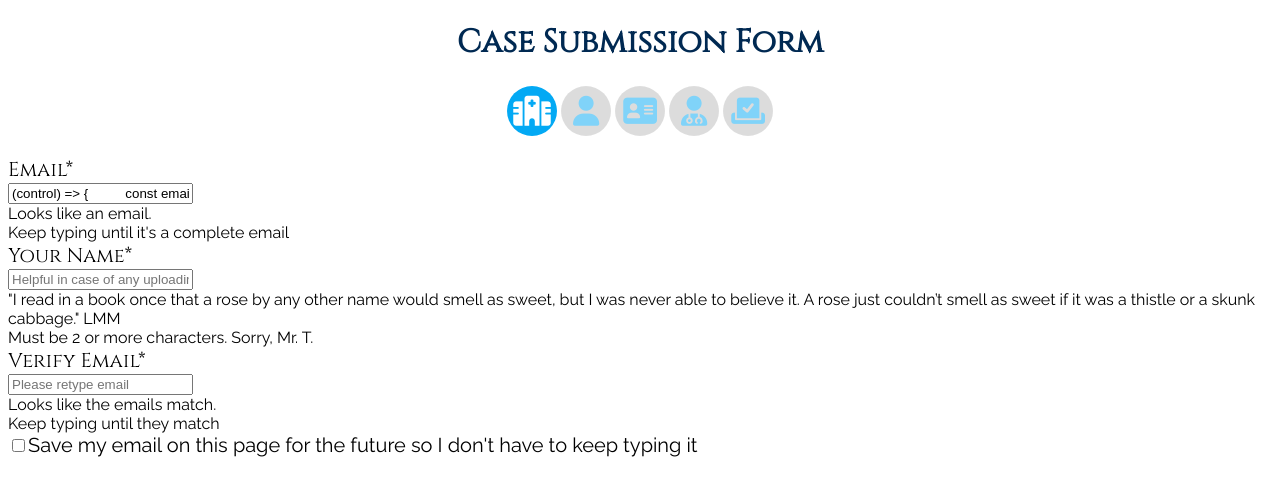
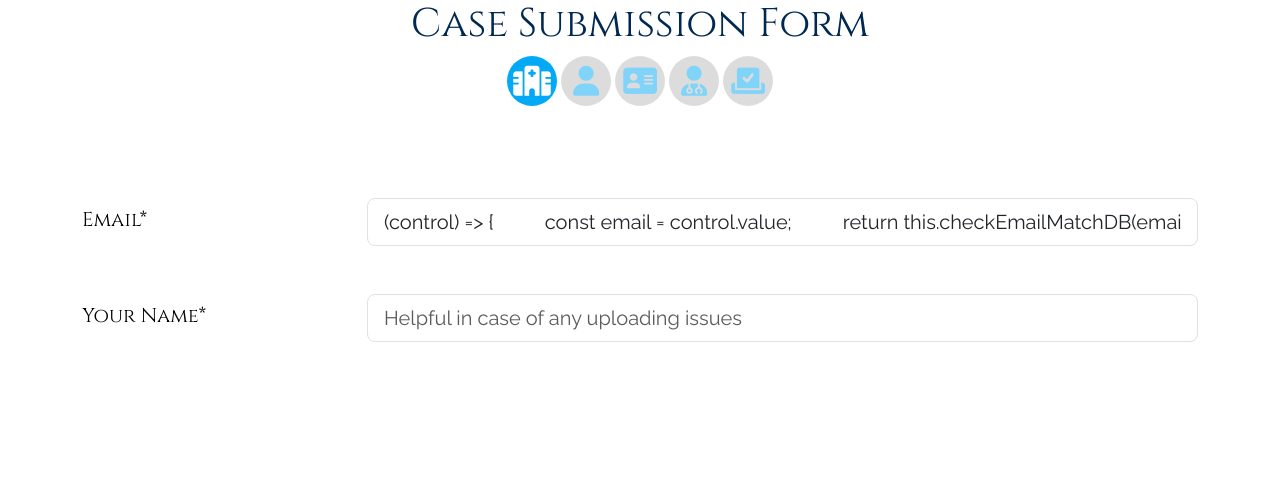
Before and after one commit to asadbilal800/hiomr_app, an Angular app in the folder frontend/: page /home in a window 1280 px wide. Shown: the top 496 px of the page. Built offline with nearby package versions, Linux system fonts and the light colour scheme.

Commit message:
email changes # 3

```diff
--- a/frontend/package.json
+++ b/frontend/package.json
@@ -23,11 +23,7 @@
     "tslib": "^2.3.0",
     "zone.js": "~0.14.3",
     "mysql2": "^3.9.2",
-    "@fortawesome/fontawesome-svg-core": "^6.5.1",
-    "@fortawesome/free-regular-svg-icons": "^6.5.1",
-    "@fortawesome/free-solid-svg-icons": "^6.5.1",
     "@google-cloud/cloud-sql-connector": "^1.2.3",
-    "bootstrap": "^5.3.3",
     "ngx-bootstrap": "^12.0.0"
   },
   "devDependencies": {
--- a/frontend/src/app/components/email/email.component.html
+++ b/frontend/src/app/components/email/email.component.html
@@ -1,12 +1,3 @@
-
-<!-- Neither Bootstrap nor Font Awesome Icons work if these are not present on this page -->
-<!-- Font Awesome Icons CSS -->
-<link rel="stylesheet" href="https://cdnjs.cloudflare.com/ajax/libs/font-awesome/6.0.0/css/all.min.css">
-<!-- Bootstrap 5.3 Styling -->
-
-
-
-
 <form [formGroup]="myForm" class="form container mt-4 needs-validation" novalidate>
     <div class="col-12">
 
--- a/frontend/src/app/components/email/email.component.ts
+++ b/frontend/src/app/components/email/email.component.ts
@@ -9,7 +9,7 @@
   standalone: true,
   imports: [ReactiveFormsModule],
   templateUrl: './email.component.html',
-  styleUrl: './email.component.css'
+  styleUrl: './email.component.css',
 })
 export class EmailPageComponent {
 
--- a/frontend/src/index.html
+++ b/frontend/src/index.html
@@ -7,11 +7,12 @@
   <meta name="viewport" content="width=device-width, initial-scale=1">
   <link rel="icon" type="image/x-icon" href="favicon.ico">
 
-  <!-- The Fonts seem to work on email html without these -->
-  <!-- Google Cinzel and Raleway Font -->
   <link rel="stylesheet" href="https://fonts.googleapis.com/css?family=Cinzel|Raleway">
-  <!-- Google Icons -->
   <link rel="stylesheet" href="https://fonts.googleapis.com/css2?family=Material+Symbols+Rounded:opsz,wght,FILL,GRAD@48,400,1,200" />
+  <link rel="stylesheet" href="https://cdnjs.cloudflare.com/ajax/libs/font-awesome/6.0.0/css/all.min.css">
+  <link href="https://cdn.jsdelivr.net/npm/bootstrap@5.3.3/dist/css/bootstrap.min.css" rel="stylesheet" integrity="sha384-QWTKZyjpPEjISv5WaRU9OFeRpok6YctnYmDr5pNlyT2bRjXh0JMhjY6hW+ALEwIH" crossorigin="anonymous">
+  <script src="https://cdn.jsdelivr.net/npm/bootstrap@5.3.3/dist/js/bootstrap.bundle.min.js" integrity="sha384-YvpcrYf0tY3lHB60NNkmXc5s9fDVZLESaAA55NDzOxhy9GkcIdslK1eN7N6jIeHz" crossorigin="anonymous"></script>
+
   </head>
 <body>
   <app-root></app-root>
```
Also changed, not shown: 1 other file (tests, documents, lock files or other folders).
